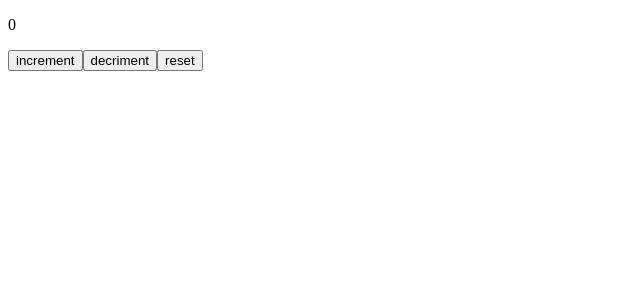
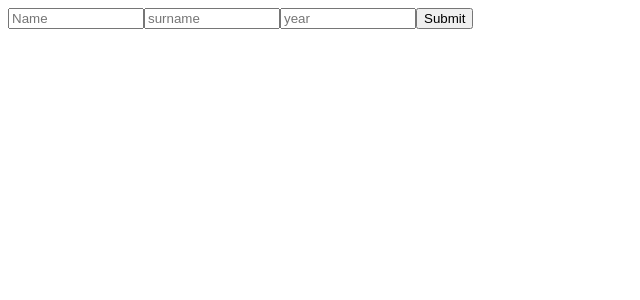
Before and after one commit to VadimVasilcovan/REACT.EX, a React (Vite) app in the folder React-EX/: page / in a window 1280 px wide. Shown: the top 300 px of the page, without its empty margins (0-640 px from the left). Built offline with nearby package versions, Linux system fonts and the light colour scheme.

Commit message:
Props and updater function

```diff
--- a/React-EX/src/App.jsx
+++ b/React-EX/src/App.jsx
@@ -5,6 +5,7 @@ import CarFunction from "./update-object-in-state/update-object";
 import BookcksFunction from "./update-object-in-state_ex_01/update-object-in-state_ex_01";
 import ListOfStudents from "./update-object-in-state_ex_2 (+props)/List-of-students-parent";
 import MyComponent from "./updater-function/updater-function";
+import AddingEmploy from "./updater-function-ex-1/AddingEmployParent";
 
 const App = () => {
     {/*const [submitPerson, setSubmitPerson] = useState([]);*/}
@@ -14,7 +15,7 @@ const App = () => {
             {/*<University setSubmitPerson={setSubmitPerson} />
             <ShowResult submitPerson={submitPerson} />
     */}
-        <MyComponent/>
+       <AddingEmploy/>
         </>
     );
 };
--- /dev/null
+++ b/React-EX/src/updater-function-ex-1/AddingEmployParent.jsx
@@ -0,0 +1,24 @@
+import AddingEmployList from './addingEmployUpdateList';
+import React from "react";
+import { useState } from "react";
+
+
+
+const AddingEmploy =()=> {
+const [adEmploy, setAddEmploy]=useState({Name: '' , surname: '', year: ''})
+const [sybmitEmploy, setSubmytEmploy] = useState([])
+
+
+
+const WriteEnployState = {adEmploy, setAddEmploy, sybmitEmploy, setSubmytEmploy}
+
+
+
+    return (<div>
+        <AddingEmployList {...WriteEnployState}/>
+        {sybmitEmploy.map((adEmploy ,index)  => (<ul key={index}>
+            {adEmploy.Name}, {adEmploy.surname}, {adEmploy.year}
+        </ul>))}
+    </div>)
+}
+export default AddingEmploy
--- /dev/null
+++ b/React-EX/src/updater-function-ex-1/addingEmployUpdateList.jsx
@@ -0,0 +1,49 @@
+
+
+
+const AddingEmployList = ({adEmploy,
+                           setAddEmploy,
+                           sybmitEmploy,
+                           setSubmytEmploy}) => {
+
+
+const addName = (event) => {
+    setAddEmploy(a=> ({...a, Name:event.target.value}))
+}
+
+const addSurname = (event) => {
+    setAddEmploy(a => ({...a, surname: event.target.value}))
+}
+
+const AddYear = (event) => {
+    setAddEmploy(a => ({...a, year:event.target.value}))
+}
+
+
+const SubmitTask = () => {
+    setSubmytEmploy([...sybmitEmploy, adEmploy])
+}
+    return(<div>
+        <input
+        placeholder='Name'
+        type='text'
+        onChange={addName}
+        value={adEmploy.Name}
+        />
+        <input
+        placeholder='surname'
+        type='text'
+        onChange={addSurname}
+        value={adEmploy.surname}
+        />
+        <input
+        placeholder='year'
+        type='text'
+        onChange={AddYear}
+        value={adEmploy.year}
+        />
+        <button onClick={SubmitTask}>Submit</button>
+    </div>)
+}
+
+export default AddingEmployList
```
